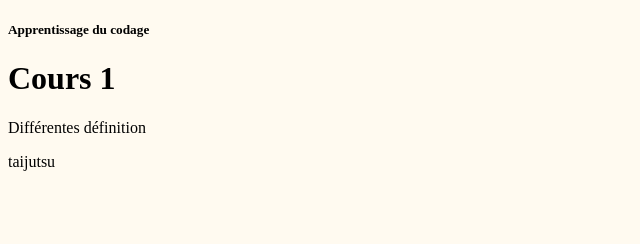
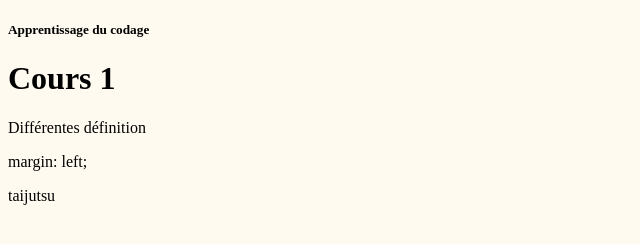
Before and after one commit to rockleebg/cours-1, a plain HTML site: page index.html in a window 1280 px wide. Shown: the whole page, without its empty margins (0-640 px from the left). Drawn offline with Linux system fonts and the light colour scheme.

Commit message:
Update index.html

```diff
--- a/index.html
+++ b/index.html
@@ -21,6 +21,7 @@
   <p>Différentes définition
   </p>
   <aside>
+    margin: left;
     <p>
       taijutsu
     </p>
```
